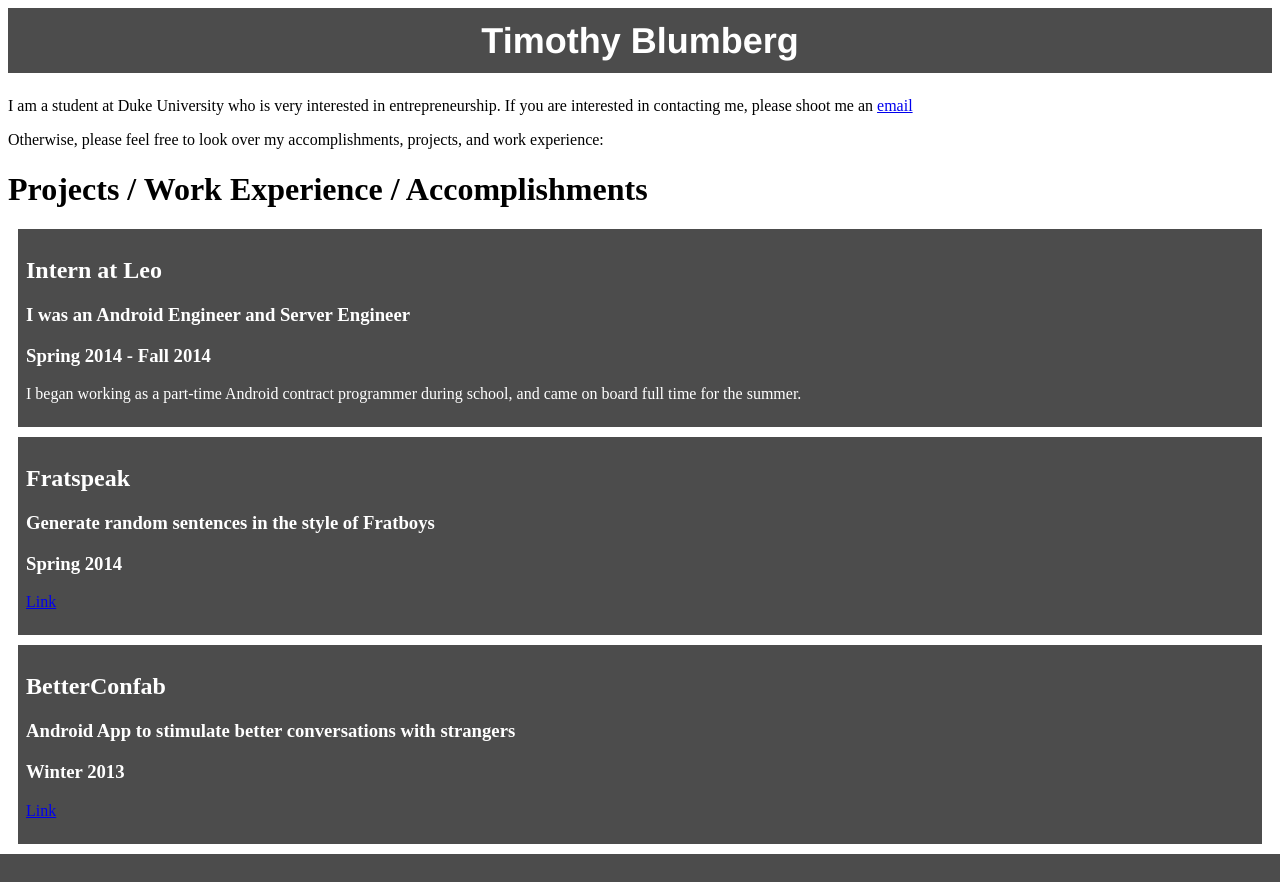
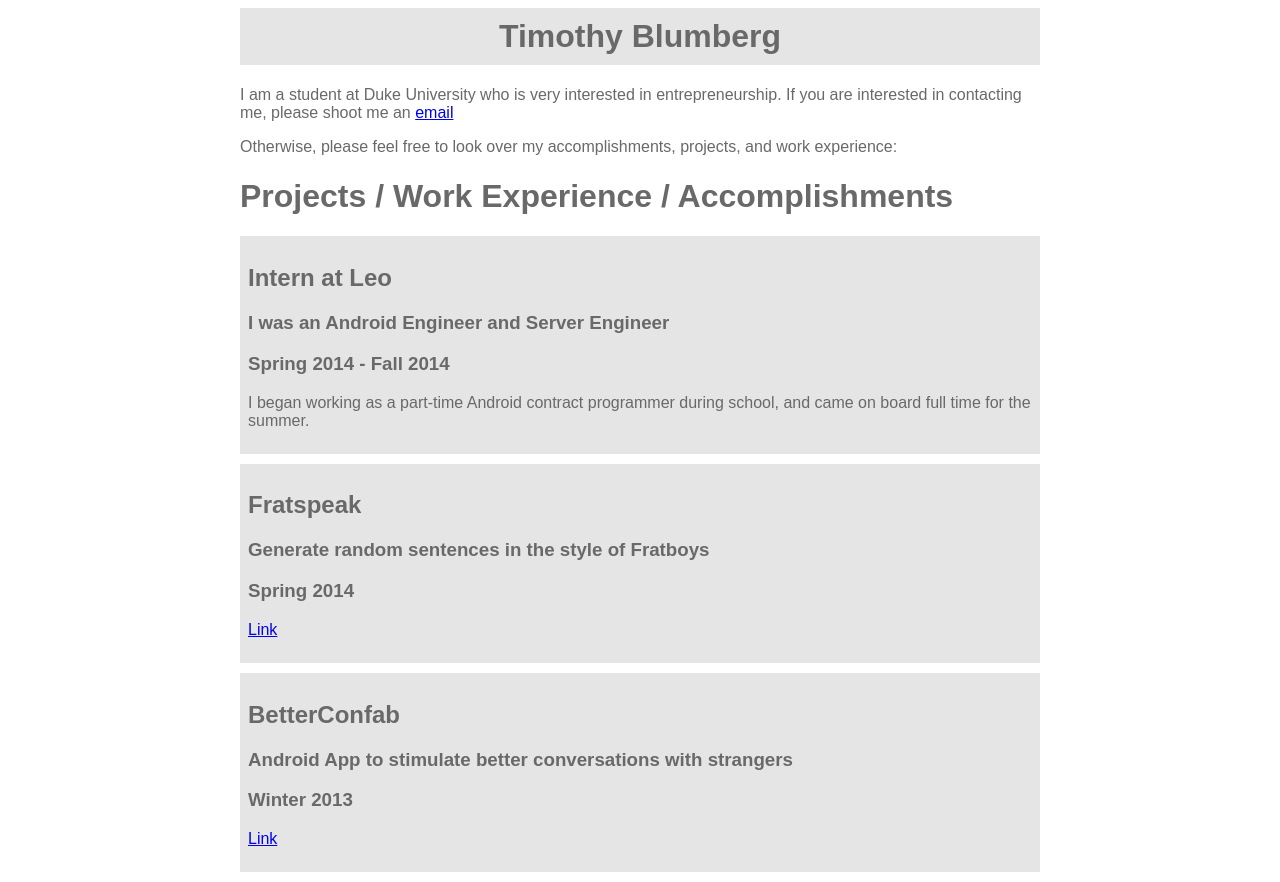
Before and after one commit to TimelyToga/timothyblumberg-web, a Python web app: template timothyblumberg/templates/main.html in a window 1280 px wide. Before the commit the page ends 854 px from the top, so only its background shows below. Run offline with Jinja, Linux system fonts and the light colour scheme; the template is opened without the code that fills it, so the values that code supplies are empty.

Commit message:
Sharper looking page layout. Still very far from finished. Content is now centered. Colors have changed to white, light gray, and dark gray. Page has good infrastructure that responds well to change

```diff
--- a/static/css/main.css
+++ b/static/css/main.css
@@ -1,17 +1,42 @@
+html {
+    font-family:"rooney-web",sans-serif;
+    color: dimgray;
+}
+
 .header {
-   color: white;
+   /*color: white;*/
    text-align: center;
-   font: bold 36px/45px Helvetica, Sans-Serif;
+   font: bold 36px/45px; /*Helvetica, Sans-Serif;*/
    background: rgb(0, 0, 0); /* fallback color */
-   background: rgba(0, 0, 0, 0.7);
-   padding: 10px;
+   background: rgba(0, 0, 0, 0.1);
+   /*padding: 10px;*/
+    padding-top: 10px;
+    padding-bottom: 10px;
+   width: 100%;
 }
 
 .projects {
-   color: white;
-   font: Helvetica, Sans-Serif;
+   /*color: white;*/
+   /*font: Helvetica, Sans-Serif;*/
    background: rgb(0, 0, 0); /* fallback color */
-   background: rgba(0, 0, 0, 0.7);
+   background: rgba(0, 0, 0, 0.1);
    padding: 8px;
-   margin: 10px;
+   margin-bottom: 10px;
+   /*margin: 10px;*/
 }
+
+.page_wrapper {
+    width: 800px;
+    margin: 0 auto;
+}
+
+.body_wrapper {
+    max-width: 100%;
+    text-align: left;
+}
+
+.projects_wrapper {
+    max-width: 100%;
+    min-width: 500px;
+    text-align: left;
+}
--- a/timothyblumberg/templates/main.html
+++ b/timothyblumberg/templates/main.html
@@ -7,7 +7,9 @@
     </head>
 
     <body>
+        <div class="page_wrapper">
             <h1 class="header">Timothy Blumberg</h1>
+            <div class="body_wrapper">
                 <p>I am a student at Duke University who is very interested in entrepreneurship. If you are interested in
                     contacting me, please shoot me an
                     <a class="email-button" href="mailto:tblumberg39@gmail.com?Subject=Interested">email</a>
@@ -15,6 +17,8 @@
                 <p>
                     Otherwise, please feel free to look over my accomplishments, projects, and work experience:
                 </p>
+            </div>
+            <div class="projects_wrapper">
                 <h1 class="projects_title">Projects / Work Experience / Accomplishments</h1>
                     <div class="projects">
                         <div class="project_info">
@@ -53,6 +57,8 @@
                             </p>
                         </div>
                     </div>
+                </div>
+            </div>
     </body>
 
 </html>
```
Lines whose indentation alone changed are shown as unchanged.
